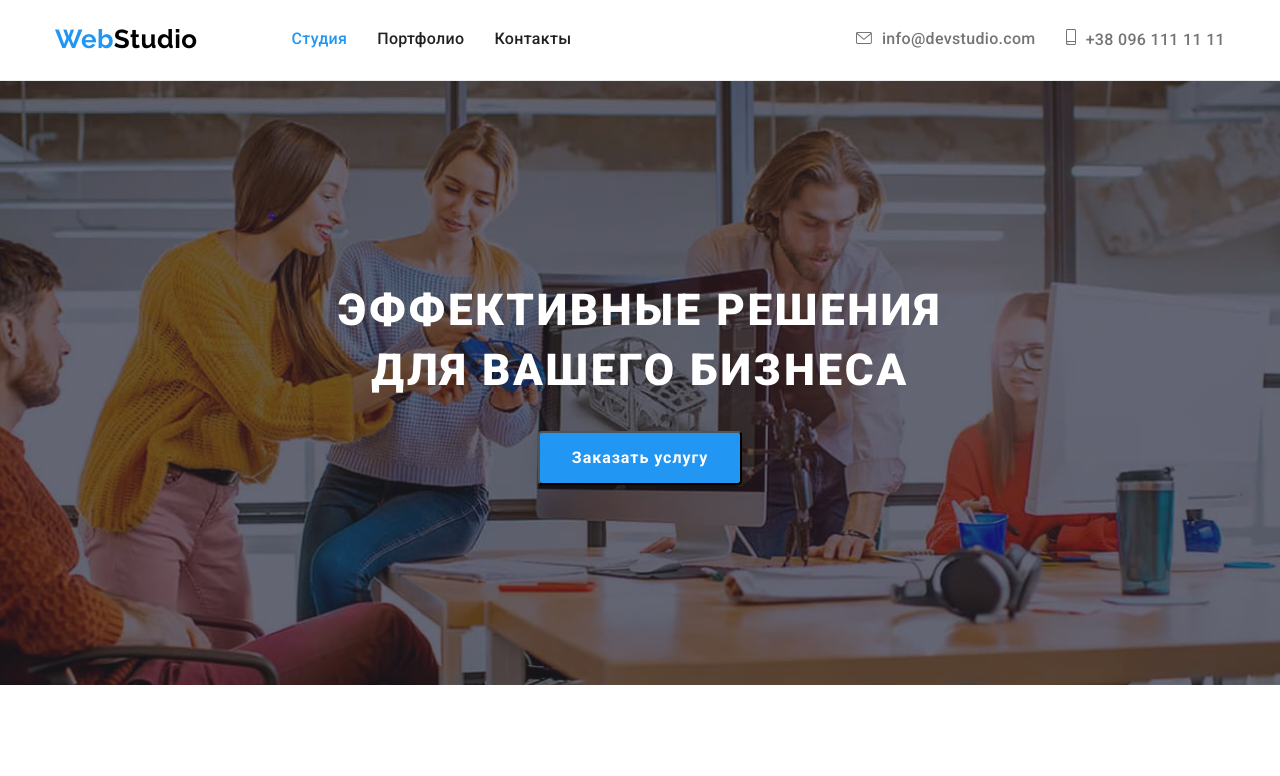
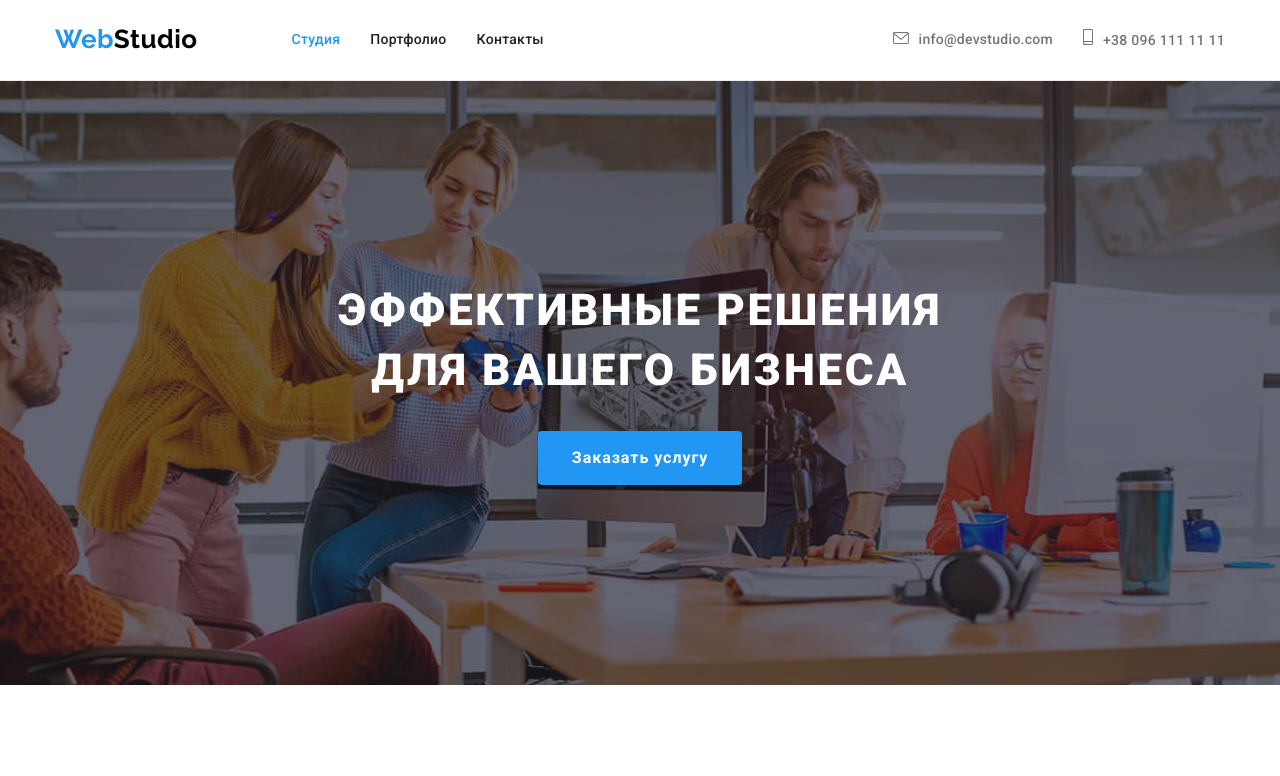
Before and after one commit to SashaSolo/goit-markup-hw-04, a plain HTML site: page index.html in a window 1280 px wide. Shown: the top 776 px of the page. Drawn offline with nearby package versions, Linux system fonts and the light colour scheme.

Commit message:
Update styles.css

```diff
--- a/css/styles.css
+++ b/css/styles.css
@@ -111,7 +111,7 @@ li {
 .nav-link {
   color: var(--main-link-color);
   font-weight: 500;
-  font-size: var(--font-size-main);
+  font-size: var(--font-size-second);
   line-height: 1.15;
   letter-spacing: 0.02em;
 }
@@ -142,7 +142,7 @@ li {
 .header-contacts {
   color: #757575;
   font-weight: 500;
-  font-size: var(--font-size-main);
+  font-size: var(--font-size-second);
   line-height: 1.15;
   letter-spacing: 0.02em;
 }
@@ -207,6 +207,7 @@ li {
   background-color: var(--accent-color);
   box-shadow: 0px 4px 4px rgba(0, 0, 0, 0.15);
   border-radius: 4px;
+  border-color: transparent;
 }
 
 .hero-button:hover,
```
